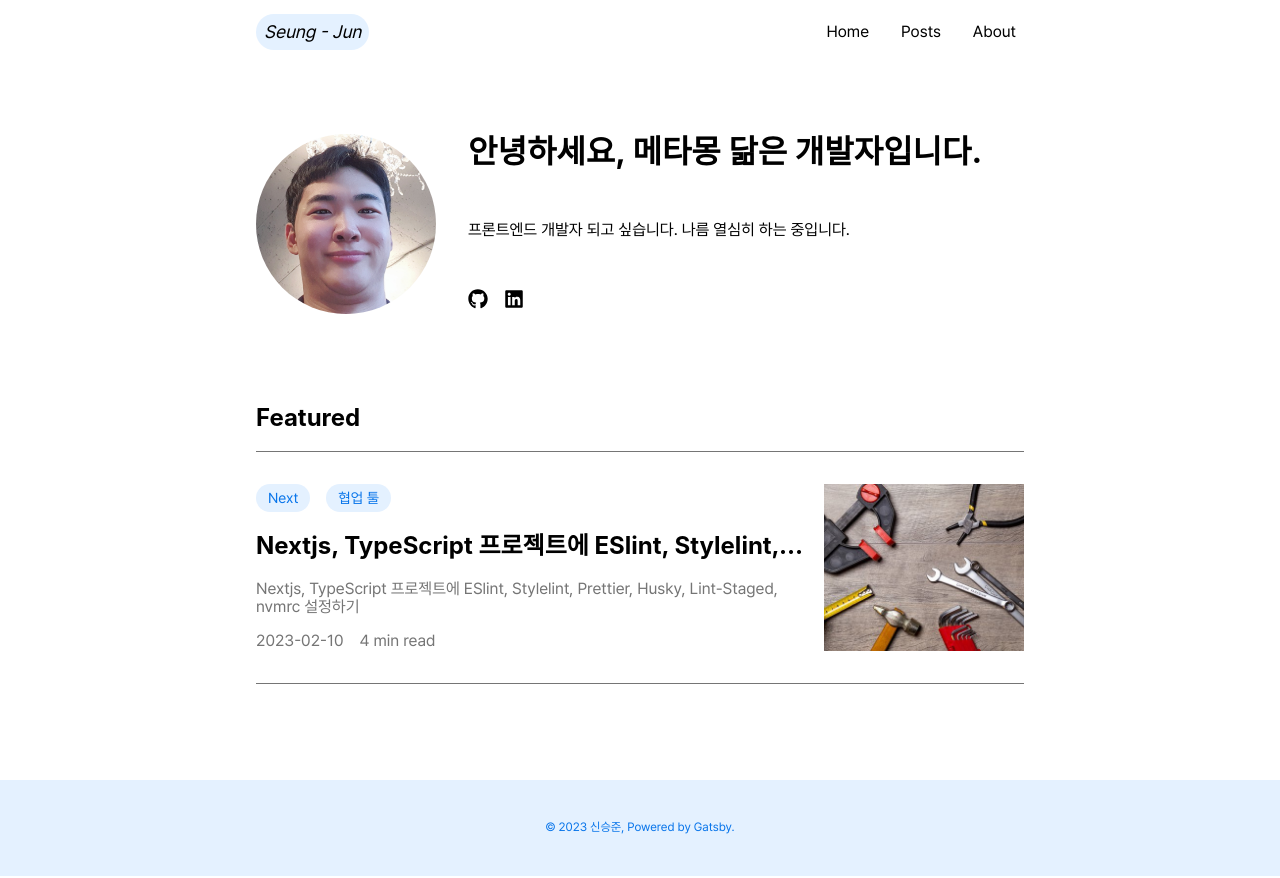
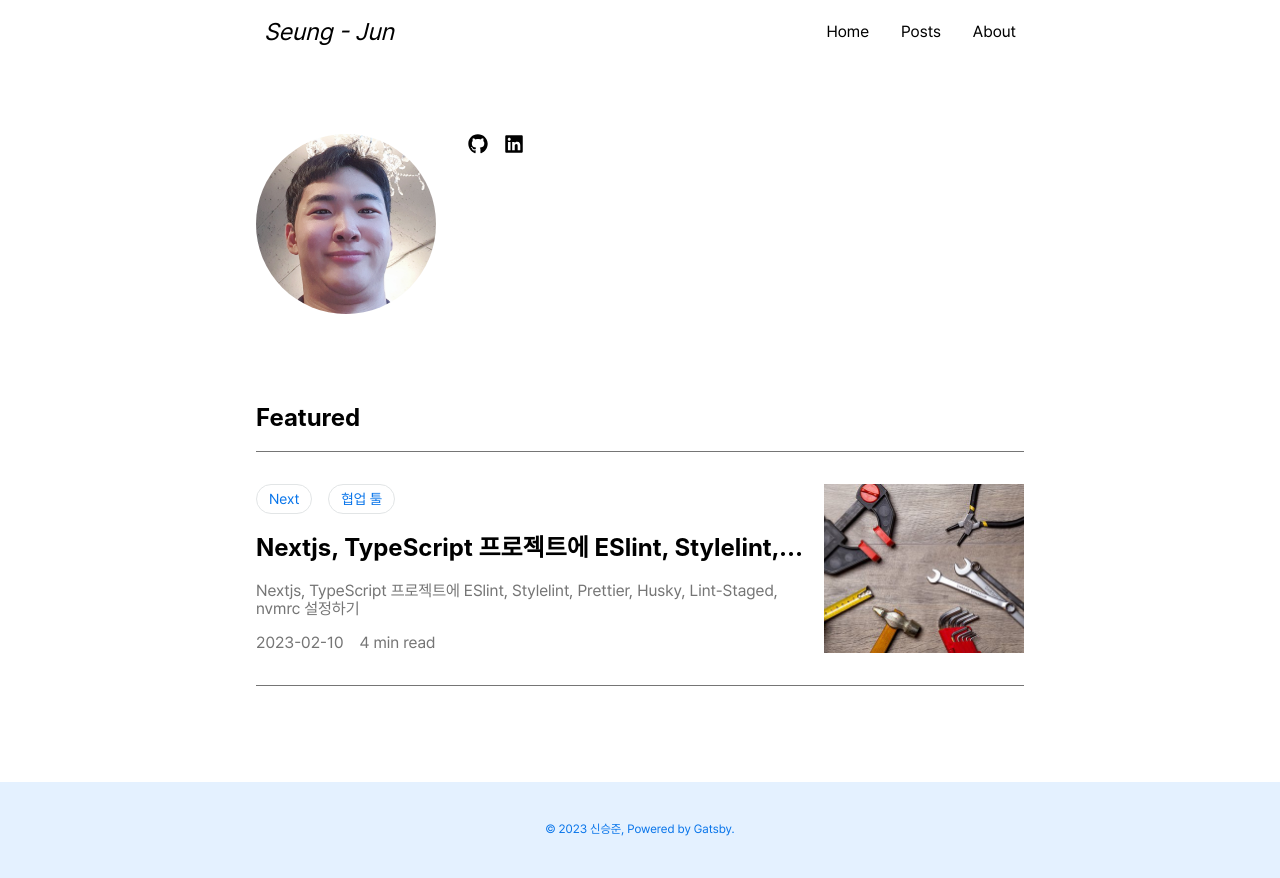
Before and after one commit to metacode22/metacode22.github.io, a Gatsby site: page / in a window 1280 px wide. Built offline with nearby package versions, Linux system fonts and the light colour scheme; Gatsby itself is replaced by a stand-in of ours; a web font is replaced by a local one.

Commit message:
design: 불필요한 디자인들 삭제

```diff
--- a/src/components/Home/Introduction.tsx
+++ b/src/components/Home/Introduction.tsx
@@ -1,7 +1,6 @@
 import styled from '@emotion/styled';
 import { GatsbyImage, IGatsbyImageData } from 'gatsby-plugin-image';
 import { FaGithub, FaLinkedin } from 'react-icons/fa';
-import COLORS from 'utils/constants/colors';
 
 import ReactIconLink from './ReactIconLink';
 
@@ -20,10 +19,6 @@ const Introduction = ({ image }: Props) => {
       <ContentContainer>
         <IntroductionAvatar image={image} alt='내 얼굴' />
         <InfoContainer>
-          <Title>안녕하세요, 메타몽 닮은 개발자입니다.</Title>
-          <Description>
-            프론트엔드 개발자 되고 싶습니다. 나름 열심히 하는 중입니다.
-          </Description>
           <LinksContainer>
             <ReactIconLink
               href='https://github.com/metacode22'
--- a/src/components/Posts/CategoryListItem.tsx
+++ b/src/components/Posts/CategoryListItem.tsx
@@ -38,7 +38,8 @@ const Container = styled(({ active, ...props }: GatsbyLinkProps) => (
   color: ${COLORS.SUB_BOLD};
   font-size: 0.9rem;
   background-color: ${({ active }) =>
-    active ? COLORS.SUB_MIDDLE_BOLD : COLORS.SUB};
+    active ? COLORS.SUB_MIDDLE_BOLD : COLORS.WHITE};
+  border: 1px solid ${COLORS.GRAY};
   border-radius: 1rem;
   transform: scale(${({ active }) => (active ? 1.15 : 1)});
   cursor: pointer;
--- a/src/components/common/Header/Logo.tsx
+++ b/src/components/common/Header/Logo.tsx
@@ -1,6 +1,5 @@
 import styled from '@emotion/styled';
 import { Link } from 'gatsby';
-import COLORS from 'utils/constants/colors';
 import { ROUTES } from 'utils/constants/routes';
 
 const Logo = () => {
@@ -11,9 +10,7 @@ export default Logo;
 
 const StyledLink = styled(Link)`
   padding: 0.5rem;
-  color: ${COLORS.BLACK};
-  font-size: large;
+  font-size: x-large;
   font-style: italic;
-  background-color: ${COLORS.SUB};
   border-radius: 4rem;
 `;
--- a/src/components/common/Header/Menu.tsx
+++ b/src/components/common/Header/Menu.tsx
@@ -3,7 +3,7 @@ import { Link } from 'gatsby';
 import COLORS from 'utils/constants/colors';
 import { ROUTES } from 'utils/constants/routes';
 
-import DarkModeSwitch from '../DarkModeSwitch';
+// import DarkModeSwitch from '../DarkModeSwitch';
 
 /**
  * To Do
@@ -35,6 +35,6 @@ const StyledLink = styled(Link)`
   transition: all 0.1s ease-out;
 
   &:hover {
-    background-color: ${COLORS.SUB_MIDDLE_BOLD};
+    text-decoration: underline;
   }
 `;
```
